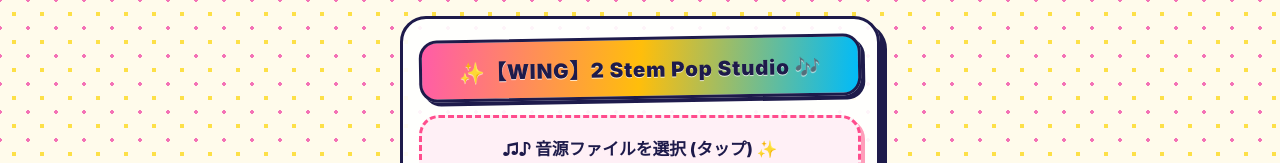
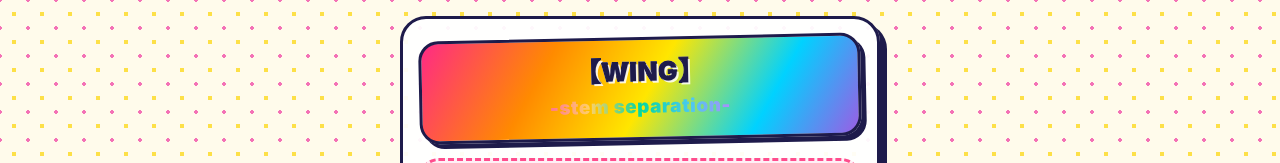
Before and after one commit to WING1209/ONNX-2-, a plain HTML site: page index.html in a window 1280 px wide. Shown: the top 163 px of the page. Drawn offline with Linux system fonts and the light colour scheme.

Commit message:
Update index.html

```diff
--- a/index.html
+++ b/index.html
@@ -3,7 +3,7 @@
 <head>
 <meta charset="UTF-8">
 <meta name="viewport" content="width=device-width, initial-scale=1.0, maximum-scale=1.0, user-scalable=no">
-<title>WING -2 Stem Separation-</title>
+<title>【WING】-stem separation-</title>
 <style>
 * { box-sizing: border-box; }
 body {
@@ -22,7 +22,7 @@ body {
 .box {
   max-width: 480px;
   margin: 0 auto;
-  background: rgba(255, 255, 255, 0.92);
+  background: rgba(255, 255, 255, 0.94);
   border: 3px solid #1e1b4b;
   border-radius: 26px;
   padding: 18px 16px 22px;
@@ -30,18 +30,41 @@ body {
 }
 .app-title {
   text-align: center;
-  font-size: 1.28rem;
+  font-size: 1.62rem;
+  line-height: 1.25;
   font-weight: 900;
-  letter-spacing: 0.04em;
-  margin: 0 0 16px;
-  padding: 13px 12px;
-  border-radius: 18px;
-  border: 3px solid #1e1b4b;
-  background: linear-gradient(95deg, #ff5ca8 0%, #ffbe0b 50%, #00bbf9 100%);
+  letter-spacing: 0.02em;
+  margin: 0 0 18px;
+  padding: 16px 12px;
+  border-radius: 20px;
+  border: 3.5px solid #1e1b4b;
+  background: linear-gradient(120deg, #ff2a85 0%, #ff8a00 28%, #ffe600 52%, #00d2ff 78%, #9b5de5 100%);
+  box-shadow: 5px 5px 0px #1e1b4b;
+  transform: rotate(-1.2deg);
+}
+.title-rainbow {
+  display: inline-block;
+  background: linear-gradient(90deg, #ffffff 0%, #fff7ed 50%, #fef08a 100%);
+  -webkit-background-clip: text;
+  background-clip: text;
   color: #1e1b4b;
-  text-shadow: 0 1px 0 rgba(255, 255, 255, 0.75);
-  box-shadow: 4px 4px 0px #1e1b4b;
-  transform: rotate(-1deg);
+  -webkit-text-stroke: 1.2px #1e1b4b;
+  paint-order: stroke fill;
+  text-shadow: 2px 2px 0px rgba(255, 255, 255, 0.85);
+}
+.title-accent {
+  display: inline-block;
+  margin-top: 2px;
+  padding: 2px 10px;
+  border-radius: 999px;
+  background: #1e1b4b;
+  font-size: 1.18rem;
+  font-weight: 900;
+  letter-spacing: 0.03em;
+  background-image: linear-gradient(90deg, #ff5ca8, #ffd166, #06d6a0, #4cc9f0, #c77dff);
+  -webkit-background-clip: text;
+  background-clip: text;
+  color: transparent;
 }
 .file-label {
   display: flex;
@@ -179,26 +202,14 @@ input[type="file"] {
   border-color: #94a3b8;
   box-shadow: none;
 }
-#pc-block {
-  display: none;
-  text-align: center;
-  max-width: 420px;
-  margin: 40px auto 0;
-  padding: 28px 20px;
-  background: #ffffff;
-  border: 3px solid #1e1b4b;
-  border-radius: 24px;
-  box-shadow: 6px 6px 0px #1e1b4b;
-}
 </style>
 </head>
 <body>
-<div id="pc-block">
-  <h2>📱 スマートフォン専用です</h2>
-  <p>このページはスマートフォンからのみご利用いただけます。</p>
-</div>
 <div class="box" id="app">
-  <header class="app-title">✨【WING】2 Stem Pop Studio 🎶</header>
+  <header class="app-title">
+    <span class="title-rainbow">【WING】</span><br>
+    <span class="title-accent">-stem separation-</span>
+  </header>
   <label for="audioFile" class="file-label" id="fileLabel">
     <span>♫♪ 音源ファイルを選択 (タップ) ✨</span>
     <span class="file-sub" id="fileSub">対応形式: MP3 / WAV (44100Hz・ステレオ)</span>
```
